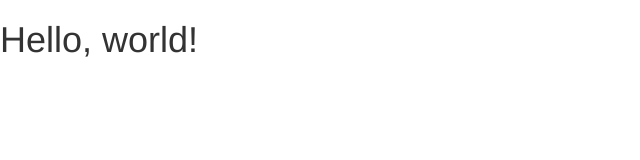
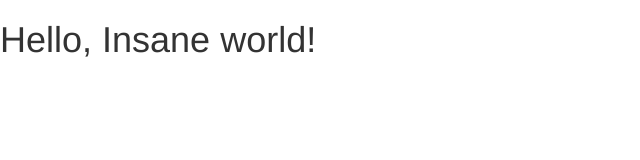
Before and after one commit to gurpreet-kaur1/bootstrap, a plain HTML site: page index.html in a window 1280 px wide. Shown: the whole page, without its empty margins (0-640 px from the left). Drawn offline with nearby package versions, Linux system fonts and the light colour scheme.

Commit message:
Update index.html

```diff
--- a/index.html
+++ b/index.html
@@ -22,7 +22,7 @@
    </head>
 
    <body>
-      <h1>Hello, world!</h1>
+      <h1>Hello, Insane world!</h1>
 
       <!-- jQuery (necessary for Bootstrap's JavaScript plugins) -->
       <script src = "https://ajax.googleapis.com/ajax/libs/jquery/1.11.1/jquery.min.js"></script>
```
